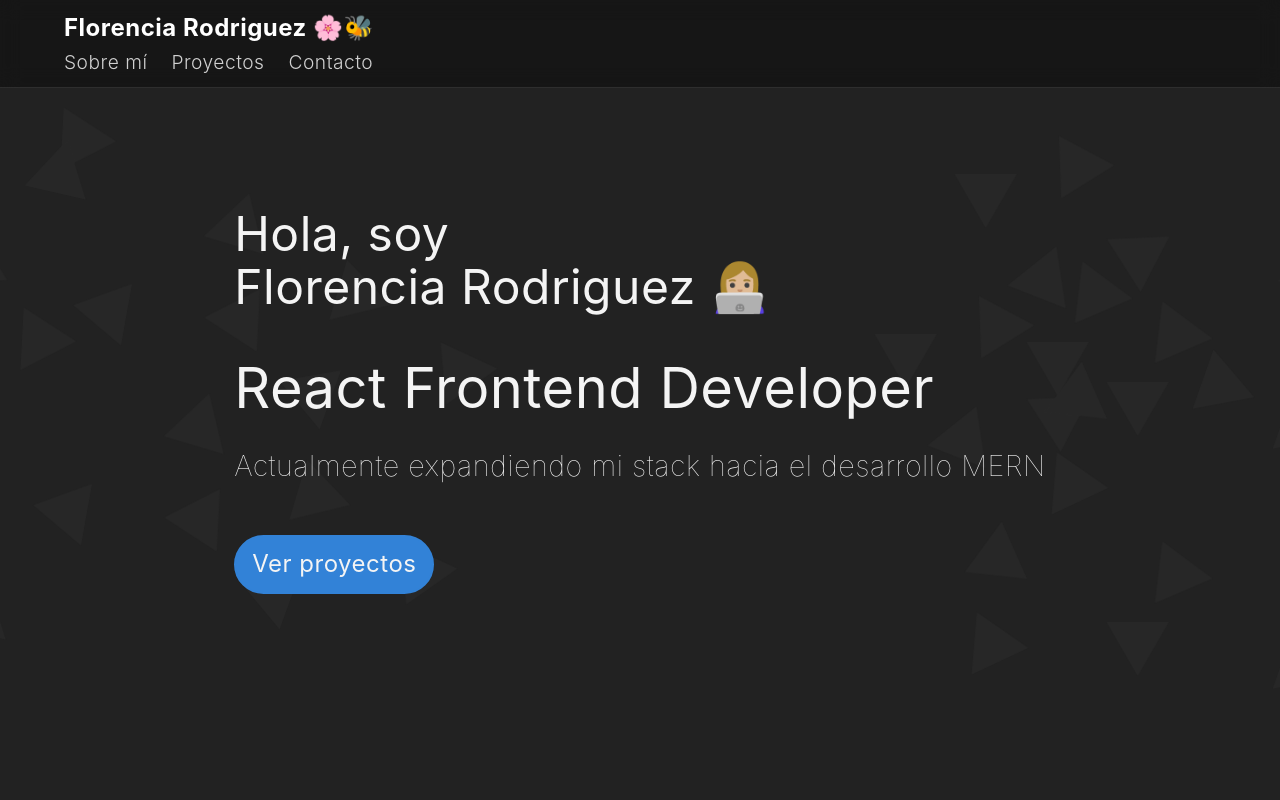
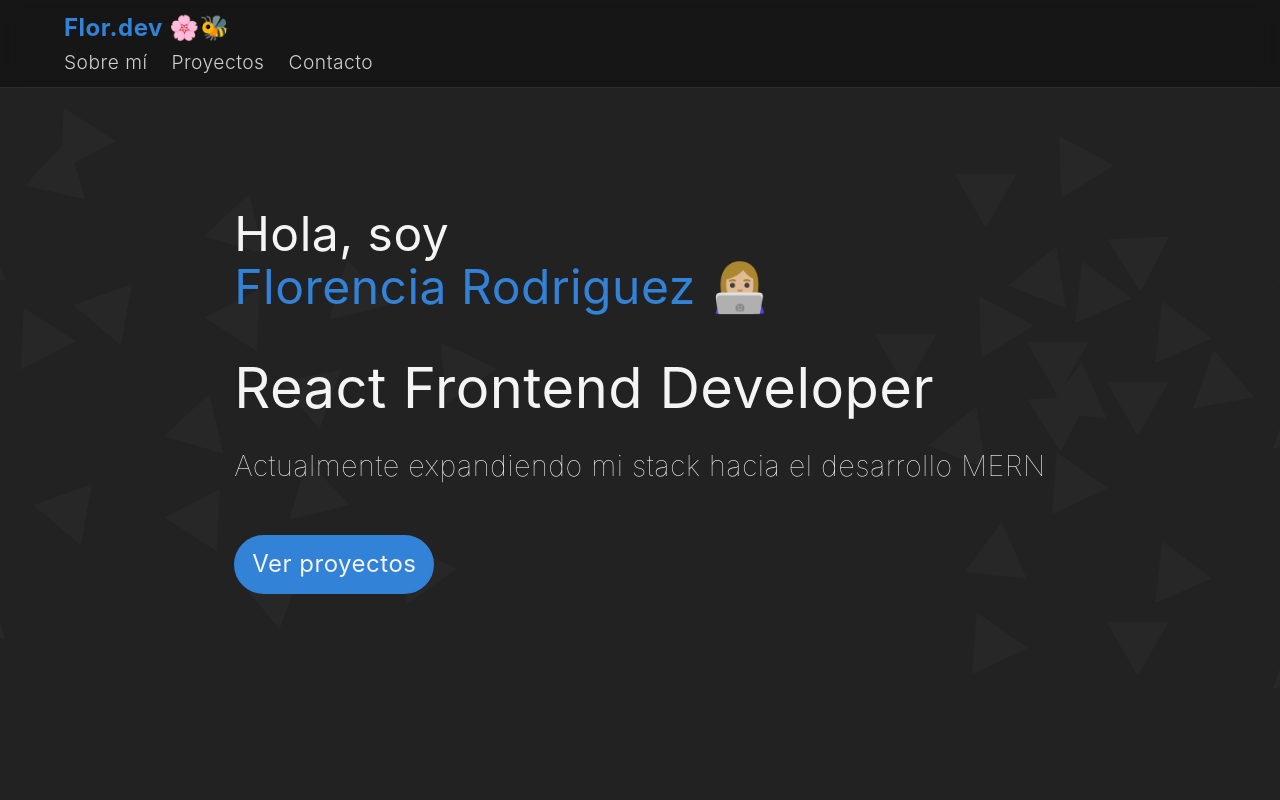
Before and after one commit to FlorR566/webPage, a React (Vite) app: page / in a window 1280 px wide. Shown: the top 800 px of the page. Built offline with nearby package versions, Linux system fonts and the light colour scheme.

Commit message:
style: refine UI across header, contact, and footer sections

```diff
--- a/src/components/Contact.jsx
+++ b/src/components/Contact.jsx
@@ -16,10 +16,10 @@ const SocialLinks = ({ socialIcons }) => {
 const Contact = ({ Icons }) => {
   return (
     <section id="contact" className="contact">
-      <h2>Contacto</h2>
+      <h2>Medios de contacto</h2>
       <SocialLinks socialIcons={Icons} />
       <p>
-        O a través de un correo a{' '}
+        E-mail:{' '}
         <a
           href="mailto:florodriguez.dev@gmail.com"
           target="_blank"
--- a/src/components/Footer.jsx
+++ b/src/components/Footer.jsx
@@ -4,7 +4,18 @@ const Footer = () => {
   return (
     <>
       <footer>
-        <p>&copy;2025 creado con el 💜 por Florencia Rodriguez</p>
+        <p>
+          &copy; 2025 -
+          <a
+            href="https://github.com/FlorR566"
+            target="_blank"
+            rel="noopener noreferrer"
+          >
+            {' '}
+            Florencia Rodriguez
+          </a>
+          , creado con 💙
+        </p>
       </footer>
     </>
   );
--- a/src/components/Header.jsx
+++ b/src/components/Header.jsx
@@ -5,7 +5,7 @@ const Header = () => {
     <header>
       <nav>
         <div id="inicio" className="logo">
-          <a href="#hero">Florencia Rodriguez 🌸🐝</a>
+          <a href="#hero">Flor.dev 🌸🐝</a>
         </div>
         <ul className="nav-links">
           <li>
--- a/src/styles.css
+++ b/src/styles.css
@@ -59,7 +59,7 @@ header {
 }
 
 .logo a {
-  color: rgb(255, 255, 255);
+  color: #3282d7;
   font-size: 1.5rem;
   font-weight: bold;
   text-decoration: none;
@@ -113,7 +113,7 @@ header {
   line-height: 1.1;
 }
 
-.hero-content p {
+.hero-content span {
   color: var(--bg-icons);
 }
 
```
Also changed, not shown: public/src/github-icon.svg (deleted), public/src/linkedIn-icon.svg (deleted).
